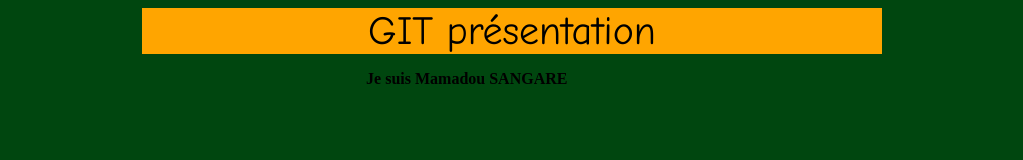
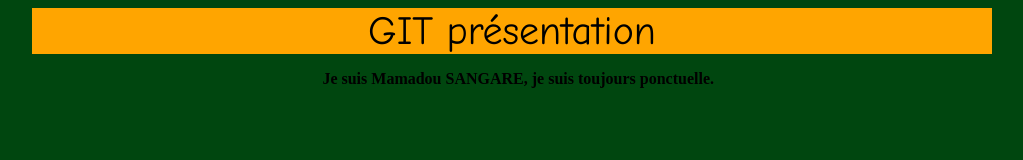
Before and after one commit to madousang/projet_git, a plain HTML site: page hello.html in a window 1280 px wide. Shown: the whole page, without its empty margins (128-1151 px from the left). Drawn offline with Linux system fonts and the light colour scheme.

Commit message:
Réajout de la modification4

```diff
--- a/hello.html
+++ b/hello.html
@@ -10,7 +10,7 @@
 	<div id = "premier">GIT présentation</div>
 	<div id = "deux">
 		<p>
-			Je suis Mamadou SANGARE
+			Je suis Mamadou SANGARE, je suis toujours ponctuelle.
 		</p>
 	</div>
 </body>
--- a/styles.css
+++ b/styles.css
@@ -13,7 +13,5 @@
 	color: gris;
 }
 body{
-	margin-left: 12%;
-	margin-right: 12%;
 	background-color: rgba(0, 70, 15, 1.0);
 }
```
